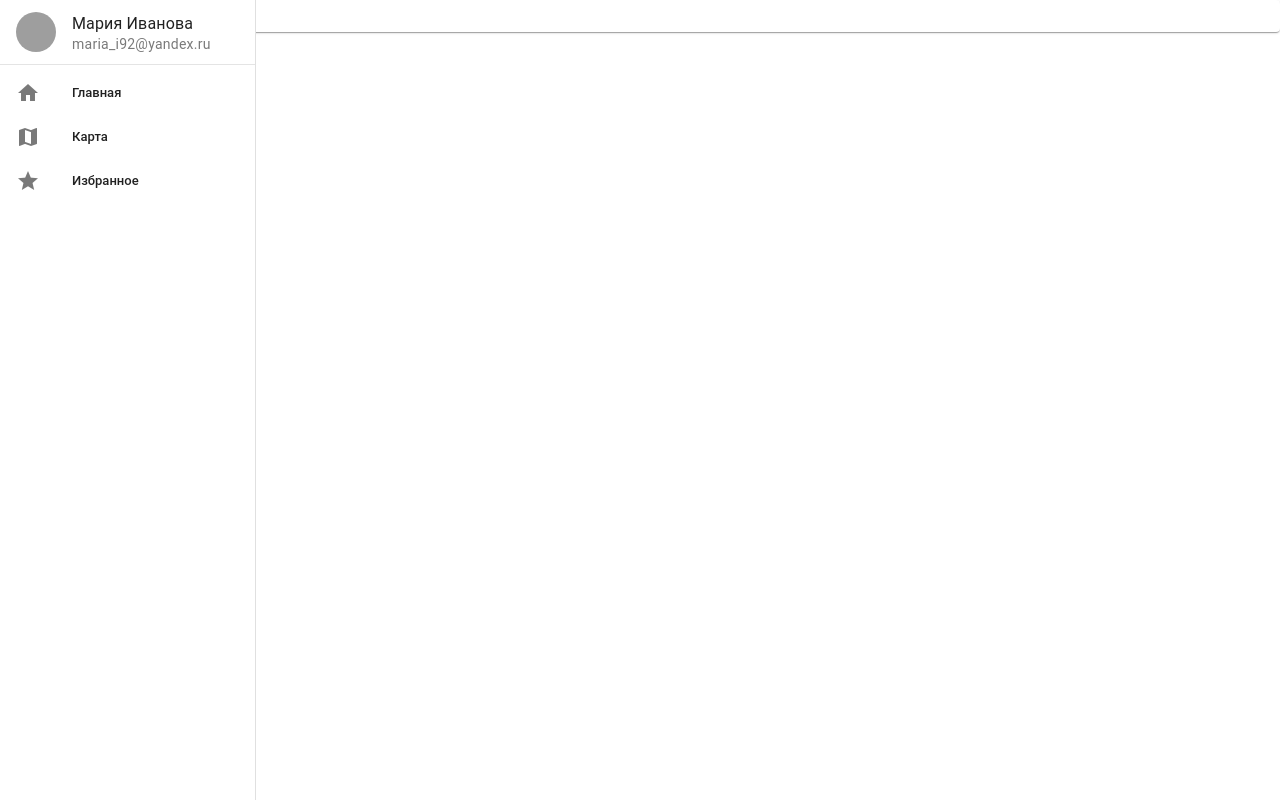
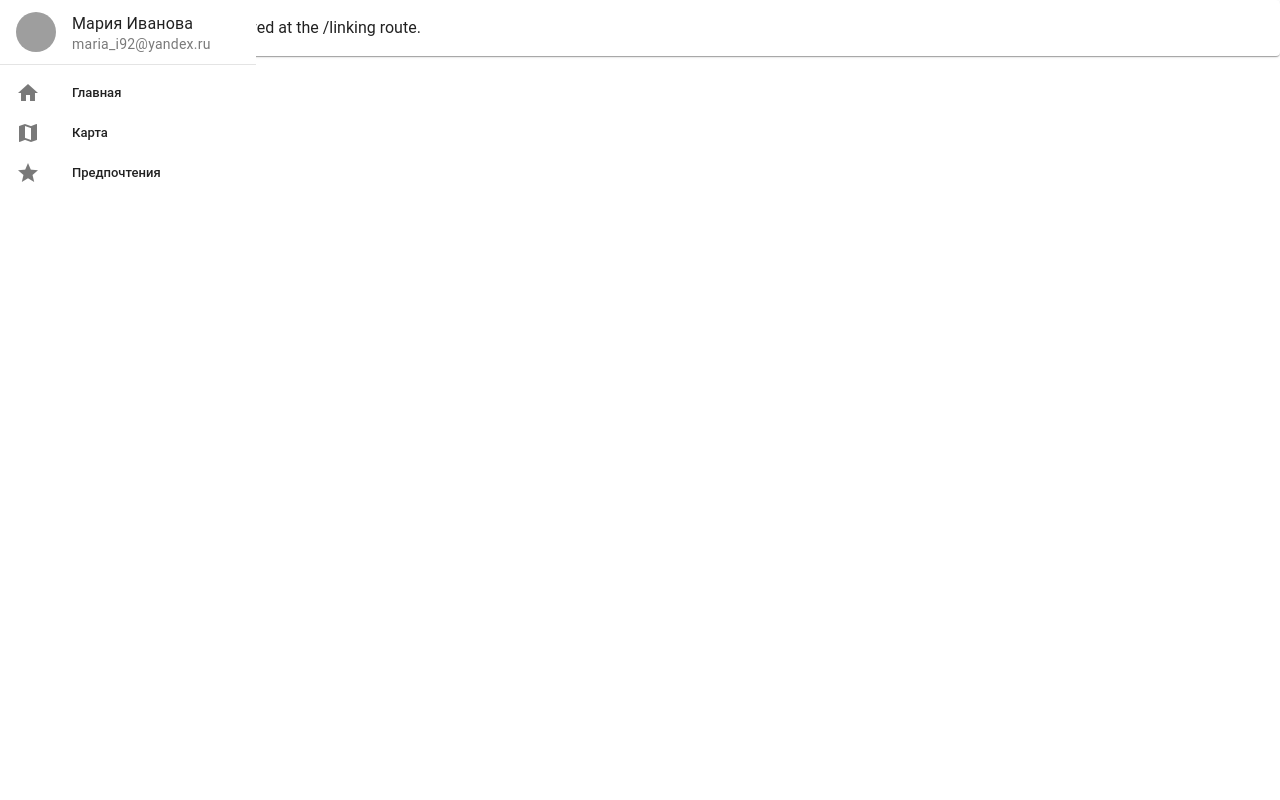
Before and after one commit to Steindvart/Personalized_routes_2GIS, a Nuxt app in the folder frontend/: page /liking in a window 1280 px wide. Built offline with nearby package versions, Linux system fonts and the light colour scheme; grey boxes are pictures that could not be loaded.

Commit message:
(dev) - navigation items style, link to pages.

```diff
--- a/frontend/layouts/default.vue
+++ b/frontend/layouts/default.vue
@@ -4,6 +4,8 @@
       <v-navigation-drawer
         expand-on-hover
         rail
+        floating
+        permanent
       >
         <v-list>
           <v-list-item
@@ -16,9 +18,15 @@
         <v-divider></v-divider>
 
         <v-list density="compact" nav>
-          <v-list-item prepend-icon="mdi-home" title="Главная" value="myfiles"></v-list-item>
-          <v-list-item prepend-icon="mdi-map" title="Карта" value="shared"></v-list-item>
-          <v-list-item prepend-icon="mdi-star" title="Избранное" value="starred"></v-list-item>
+          <nuxt-link to="/" exact class="custom-link">
+            <v-list-item prepend-icon="mdi-home" title="Главная"></v-list-item>
+          </nuxt-link>
+          <nuxt-link to="/map" exact class="custom-link">
+            <v-list-item prepend-icon="mdi-map" title="Карта"></v-list-item>
+          </nuxt-link>
+          <nuxt-link to="/liking" exact class="custom-link">
+            <v-list-item prepend-icon="mdi-star" title="Предпочтения"></v-list-item>
+          </nuxt-link>
         </v-list>
       </v-navigation-drawer>
        <v-main>
@@ -29,3 +37,14 @@
     </v-layout>
   </v-card>
 </template>
+
+<style scoped>
+.custom-link {
+  text-decoration: none;
+  color: inherit;
+}
+
+.custom-link:hover {
+  text-decoration: none;
+}
+</style>
--- a/frontend/pages/about.vue
+++ /dev/null
@@ -1,5 +0,0 @@
-<template>
-  <section>
-    <p>This page will be displayed at the /about route.</p>
-  </section>
-</template>
--- /dev/null
+++ b/frontend/pages/liking.vue
@@ -0,0 +1,5 @@
+<template>
+  <section>
+    <p>This page will be displayed at the /linking route.</p>
+  </section>
+</template>
--- a/frontend/pages/map.vue
+++ b/frontend/pages/map.vue
@@ -1,5 +1,5 @@
 <template>
-  <div>
+  <div class="map-container">
     <t-gis-map
       :center="[82.89785, 54.98021]"
       :marker="[82.89785, 54.98021]"
@@ -19,3 +19,13 @@
     }
   }
 </script>
+
+
+<style scoped>
+.map-container {
+  display: flex;
+  justify-content: center;
+  align-items: center;
+  height: 100vh;
+}
+</style>
```
